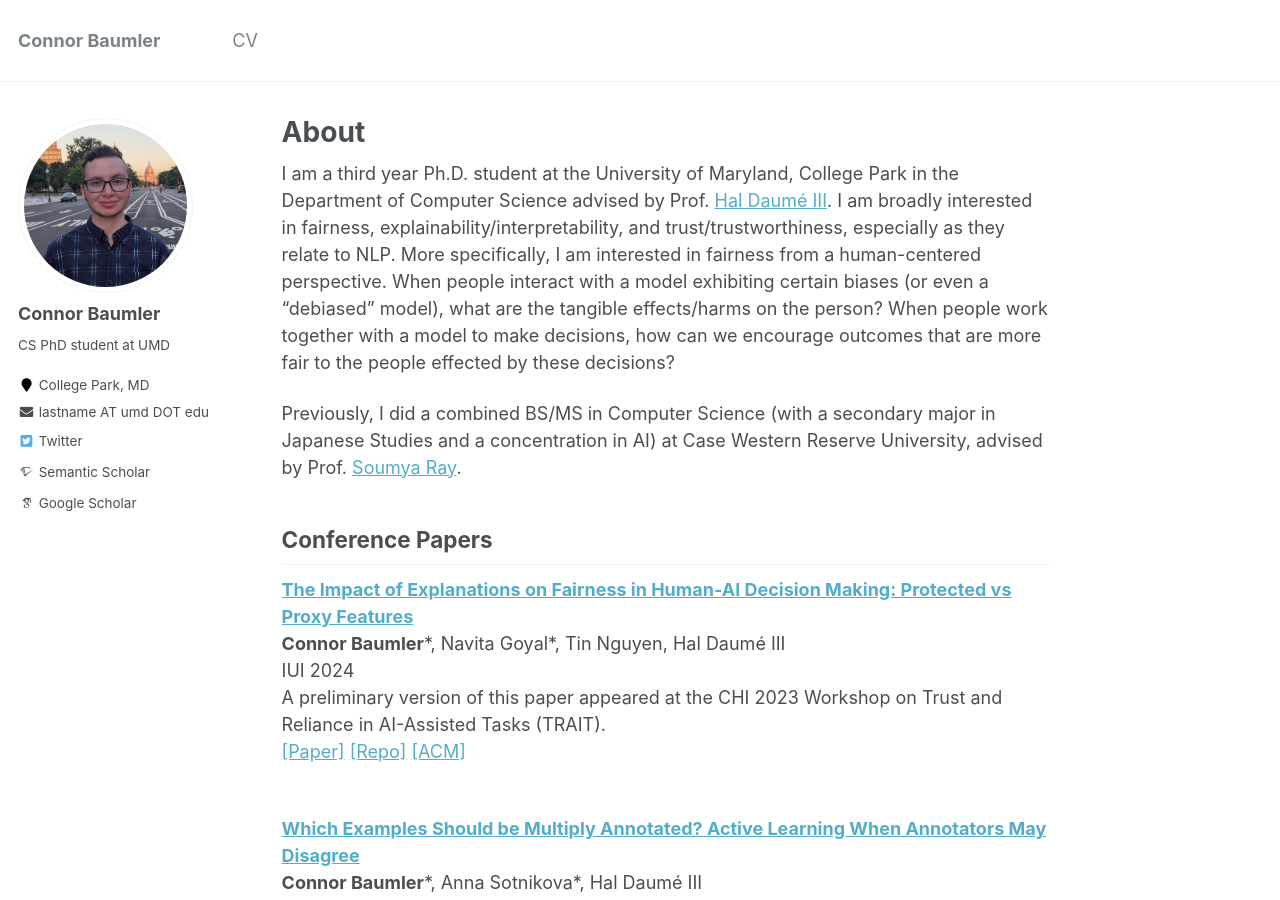
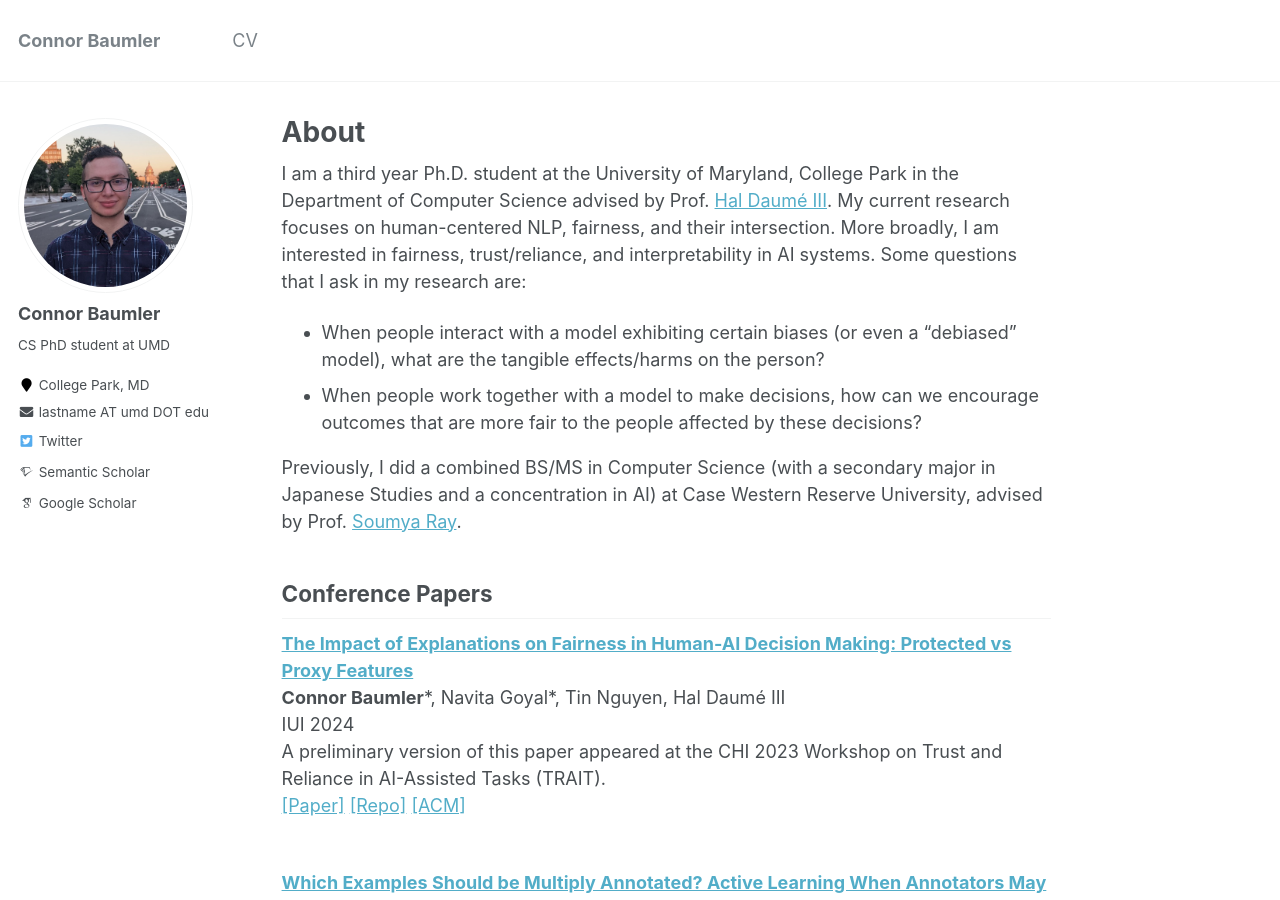
Before and after one commit to ctbaumler/ctbaumler.github.io, a Jekyll site: the page built from _pages/about.md, in a window 1280 px wide and 900 px high. Built offline with Jekyll 4.4.1, drawn with Linux system fonts in a browser that asks for light colours; some web fonts are replaced.

Commit message:
facelift of about page and updated cv

```diff
--- a/_pages/about.md
+++ b/_pages/about.md
@@ -8,8 +8,9 @@
   - /about.html
 ---
 
-I am a third year Ph.D. student at the University of Maryland, College Park in the Department of Computer Science advised by Prof. [Hal Daumé III](https://www.umiacs.umd.edu/~hal/). I am broadly interested in fairness, explainability/interpretability, and trust/trustworthiness, especially as they relate to NLP. More specifically, I am interested in fairness from a human-centered perspective. When people interact with a model exhibiting certain biases (or even a "debiased" model), what are the tangible effects/harms on the person? When people work together with a model to make decisions, how can we encourage outcomes that are more fair to the people effected by these decisions?
-
+I am a third year Ph.D. student at the University of Maryland, College Park in the Department of Computer Science advised by Prof. [Hal Daumé III](https://www.umiacs.umd.edu/~hal/). My current research focuses on human-centered NLP, fairness, and their intersection. More broadly, I am interested in fairness, trust/reliance, and interpretability in AI systems. Some questions that I ask in my research are:
+- When people interact with a model exhibiting certain biases (or even a "debiased" model), what are the tangible effects/harms on the person?
+- When people work together with a model to make decisions, how can we encourage outcomes that are more fair to the people affected by these decisions?
 
 Previously, I did a combined BS/MS in Computer Science (with a secondary major in Japanese Studies and a concentration in AI) at Case Western Reserve University, advised by Prof. [Soumya Ray](http://engr.case.edu/ray_soumya/).
 
```
Also changed, not shown: 1 other file.
